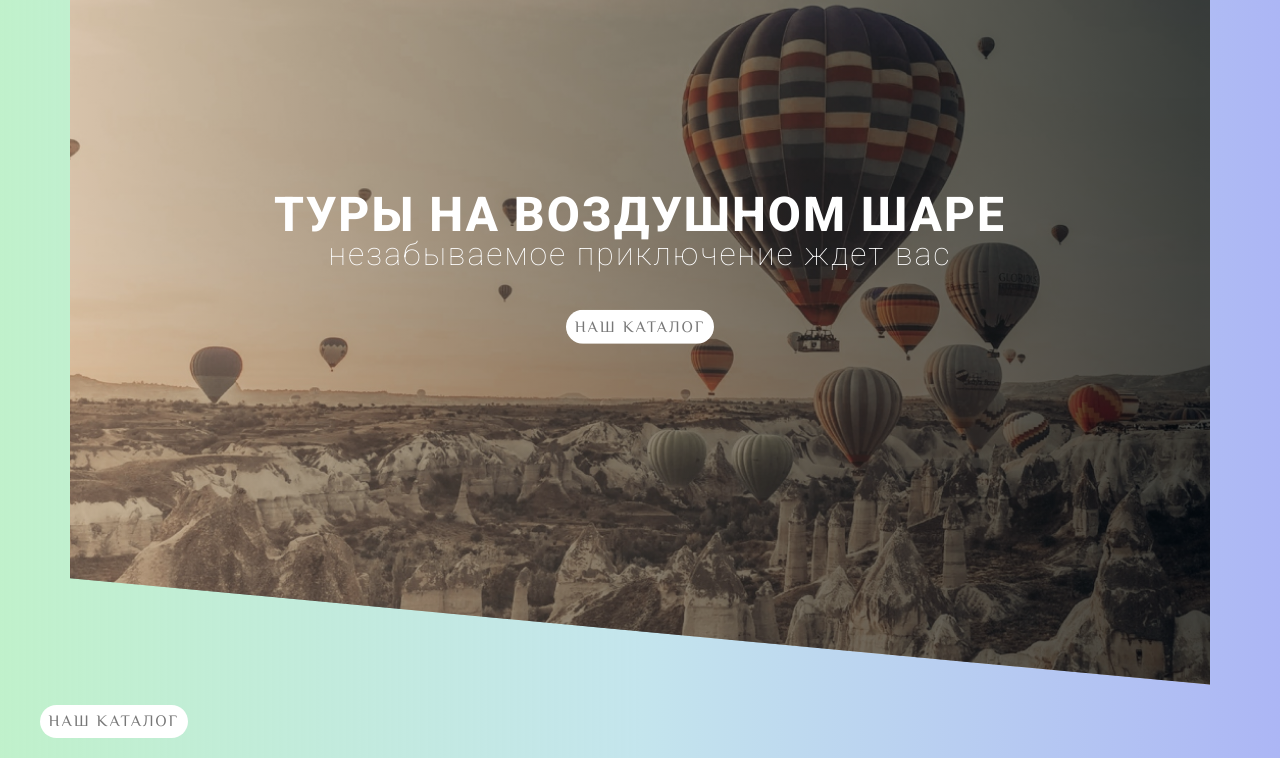
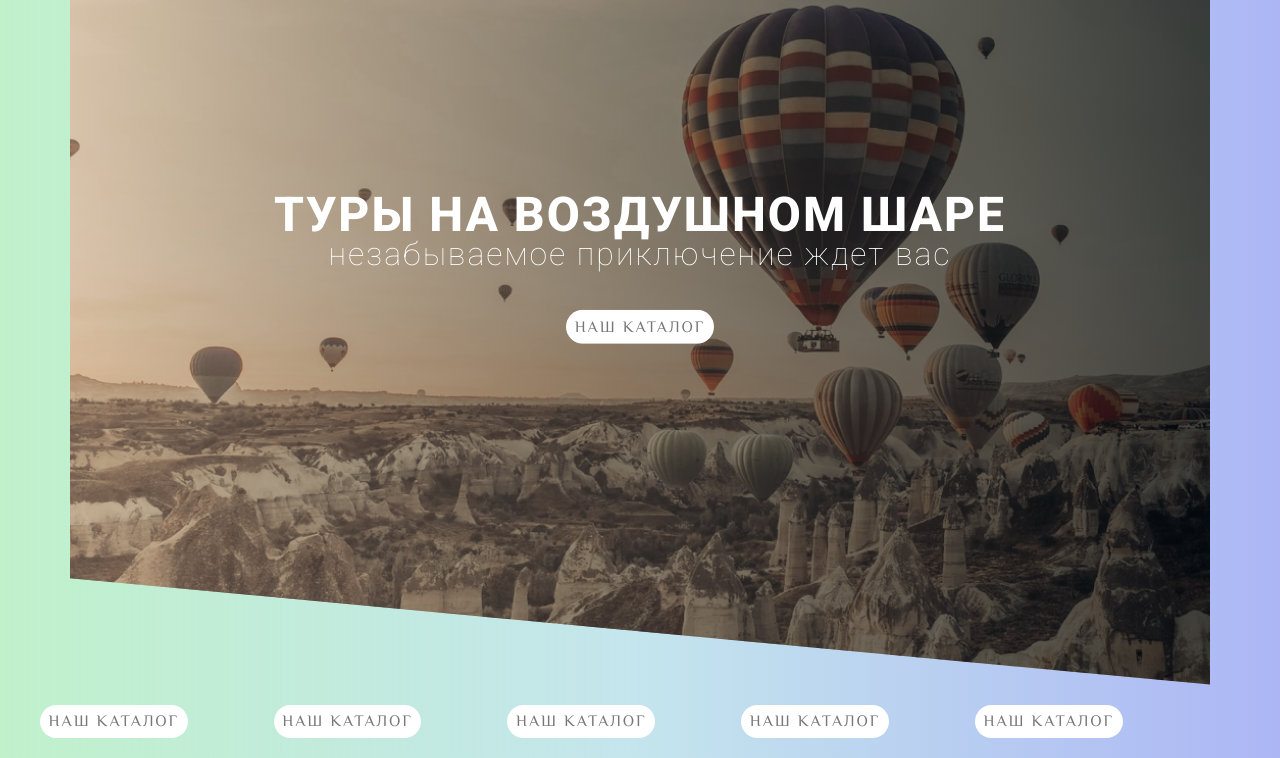
Before and after one commit to Alekseichess/balons, a plain HTML site: page src/index.html in a window 1280 px wide. Shown: the part 887-1645 px from the top of the page. Drawn offline with nearby package versions, Linux system fonts and the light colour scheme.

Commit message:
Second-main

```diff
--- a/src/index.html
+++ b/src/index.html
@@ -44,6 +44,11 @@
             </div>
         </div>
         <a href="#" class="btn btn_animated">наш каталог</a>
+        <a href="#" class="btn btn_animated">наш каталог</a>
+        <a href="#" class="btn btn_animated">наш каталог</a>
+        <a href="#" class="btn btn_animated">наш каталог</a>
+        <a href="#" class="btn btn_animated">наш каталог</a>
+
     </header>
 
 
```
